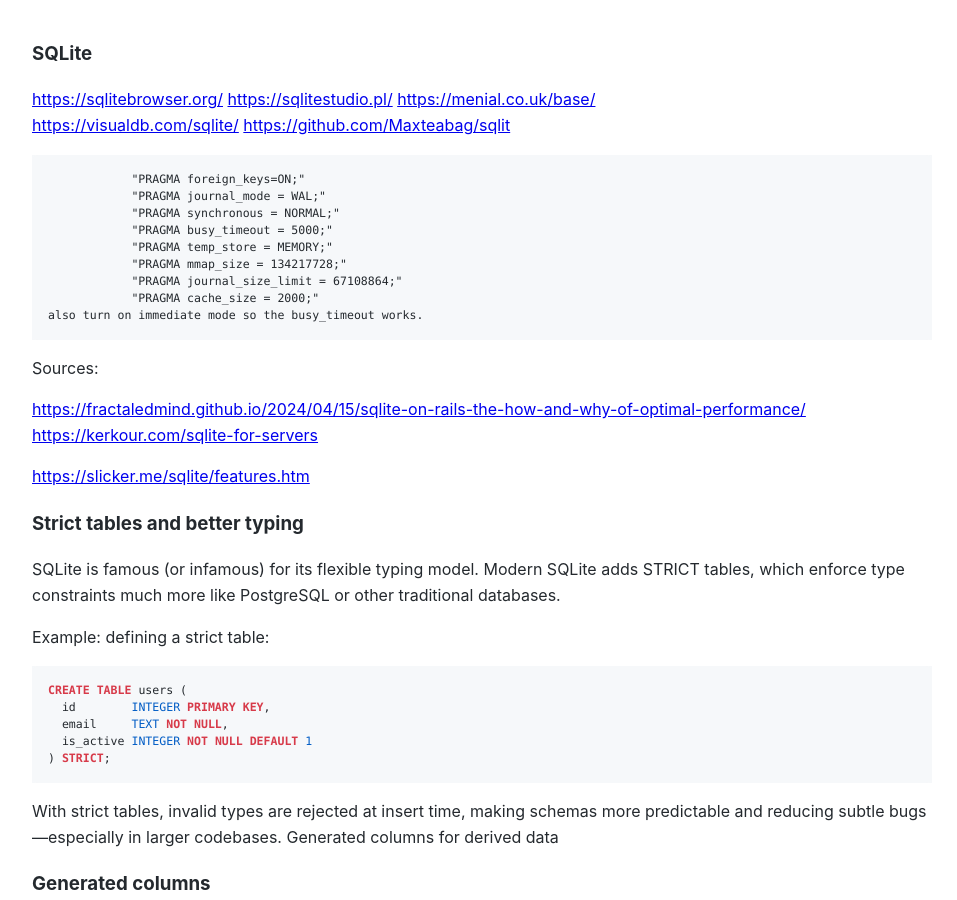
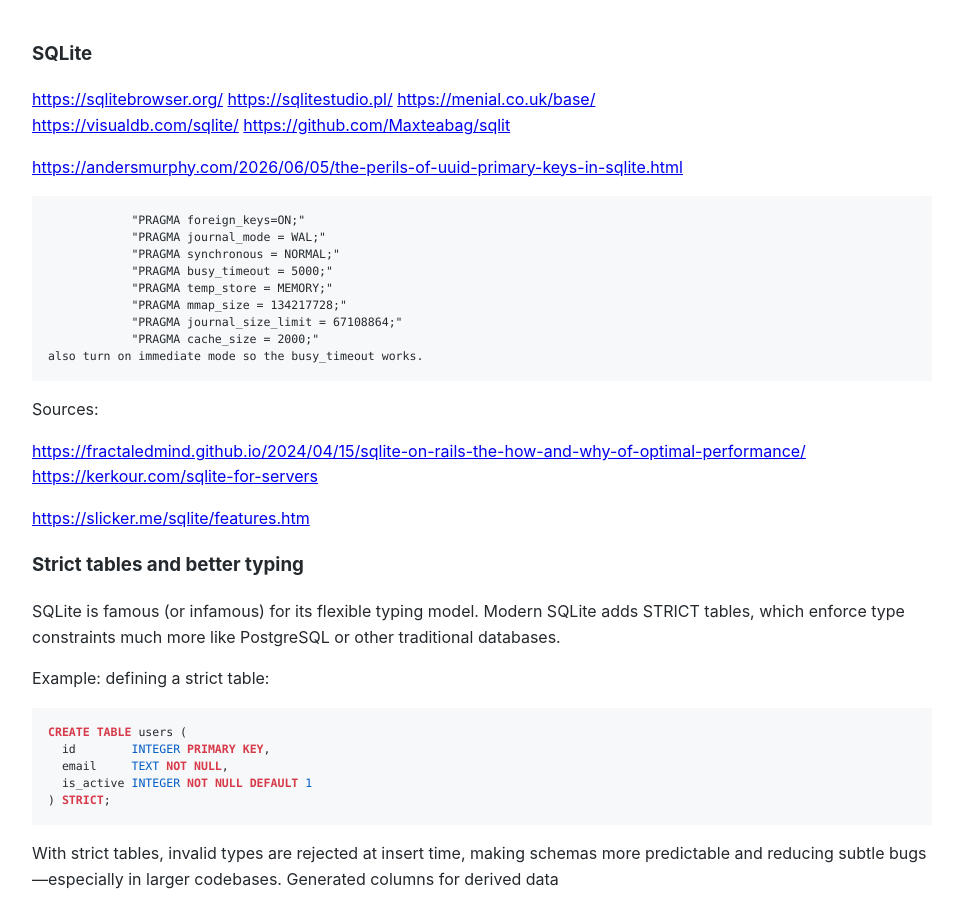
Before and after one commit to Michael-Lubinsky/michael-lubinsky.github.com, a Jekyll site: the page built from sqlite/sqlite.md, in a window 1280 px wide and 900 px high. Shown: the whole window, without its empty margins (158-1115 px from the left). Built offline with Jekyll 4.4.1, drawn with Linux system fonts in a browser that asks for light colours; our own code applies the rules of GitHub Pages for plain Markdown files.

Commit message:
Update sqlite.md

````diff
--- a/sqlite/sqlite.md
+++ b/sqlite/sqlite.md
@@ -1,6 +1,9 @@
 ### SQLite
 <https://sqlitebrowser.org/> <https://sqlitestudio.pl/> <https://menial.co.uk/base/>
 <https://visualdb.com/sqlite/>   <https://github.com/Maxteabag/sqlit>
+
+
+<https://andersmurphy.com/2026/06/05/the-perils-of-uuid-primary-keys-in-sqlite.html>
 ```
             "PRAGMA foreign_keys=ON;"
             "PRAGMA journal_mode = WAL;"
````
